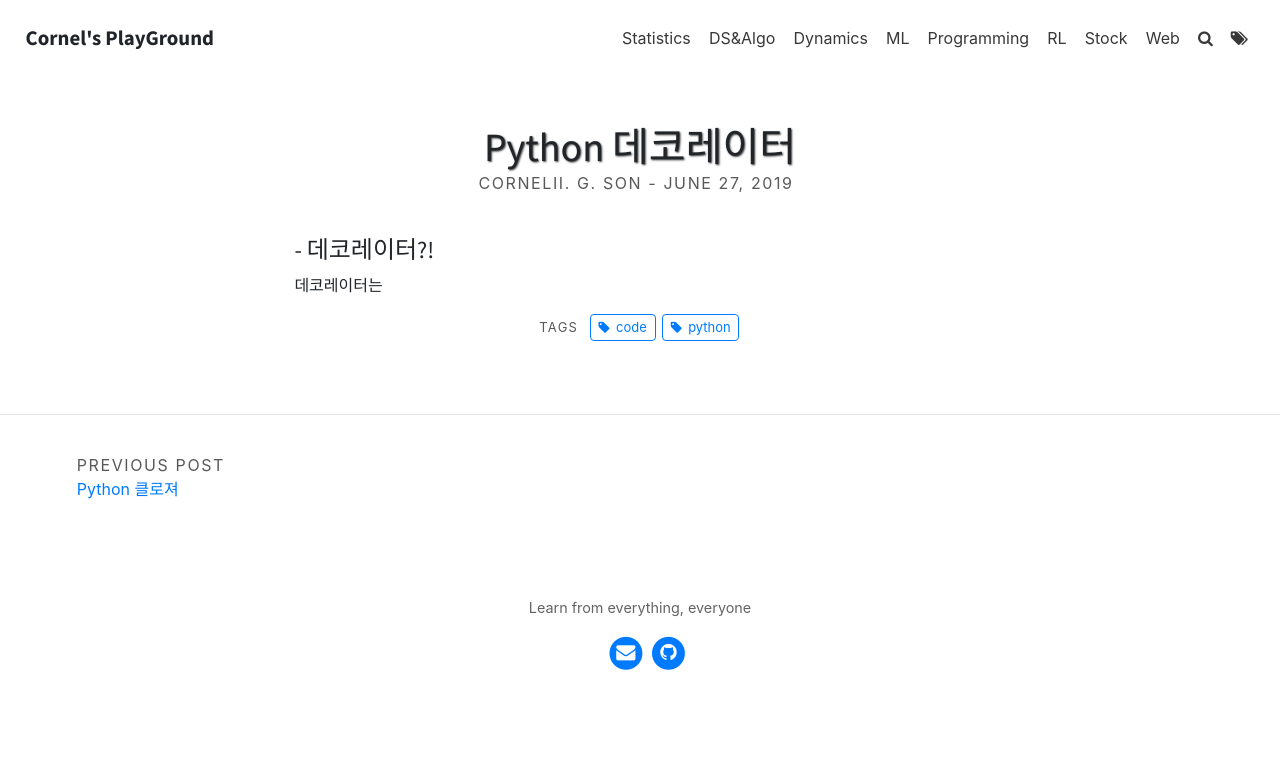
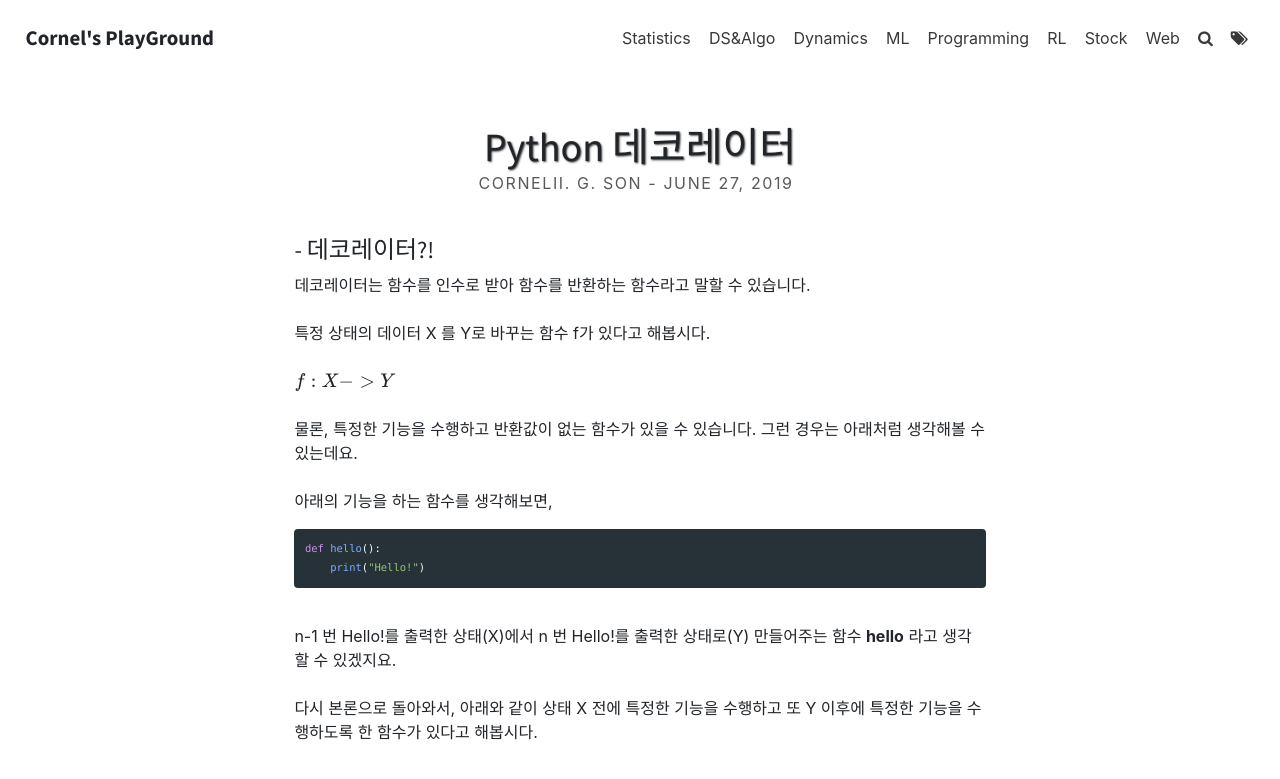
Before and after one commit to Cornelii/Cornelii.github.io, a Jekyll site: the page built from my_collections/_posts/2019-06-27-Python-Decorator.md, in a window 1280 px wide and 900 px high. Shown: the top 779 px of the window. Built offline with Jekyll 4.4.1, drawn with Linux system fonts in a browser that asks for light colours; formulas are drawn with MathJax 3.

````diff
--- a/Gemfile
+++ b/Gemfile
@@ -2,3 +2,4 @@ source "https://rubygems.org"
 gemspec
 
 gem "rake", "~> 12.3.2"
+gem "kramdown-parser-gfm"
--- a/_config.yml
+++ b/_config.yml
@@ -143,3 +143,6 @@ exclude: [".jekyll-cache", "Gemfile", "Gemfile.lock", "type-on-strap.gemspec", "
           "LICENSE", "README.md", "screenshot.png", "assets/package.json", "assets/node_modules", "assets/gulpfile.js"]
 # theme: type-on-strap # Uncomment if using the theme as a jekyll theme gem
 remote_theme: sylhare/Type-on-Strap # If using as a remote_theme in github
+
+kramdown:
+  math_engine: mathjax
--- a/_includes/head.html
+++ b/_includes/head.html
@@ -53,4 +57,7 @@
     <title>{% if page.title %}{{ page.title }} |{% endif %} {{ site.title }}</title>
     <meta name="description" content="{% if page.excerpt %}{{ page.excerpt | strip_html | strip_newlines | truncate: 160 }}{% else %}{{ site.theme_settings.description }}{% endif %}">
     -->
+    {% if page.use_math %}
+      {% include mathjax_support.html %}
+    {% endif %}
 </head>
--- a/my_collections/_posts/2019-06-27-Python-Decorator.md
+++ b/my_collections/_posts/2019-06-27-Python-Decorator.md
@@ -3,8 +3,43 @@ layout: post
 title: "Python 데코레이터"
 author-id: "Cornelii. G. Son"
 tags: [code, python]
+mathjax: true
 ---
 
 #### - 데코레이터?!
 
-데코레이터는
+데코레이터는 함수를 인수로 받아 함수를 반환하는 함수라고 말할 수 있습니다.
+<br/><br/>
+특정 상태의 데이터 X 를 Y로 바꾸는 함수 f가 있다고 해봅시다.
+<br/><br/>
+$$
+f: X -> Y
+$$
+<br/><br/>
+물론, 특정한 기능을 수행하고 반환값이 없는 함수가 있을 수 있습니다. 그런 경우는 아래처럼 생각해볼 수 있는데요.
+<br/><br/>
+아래의 기능을 하는 함수를 생각해보면, <br/>
+
+```python
+def hello():
+    print("Hello!")
+```
+<br/>
+n-1 번 Hello!를 출력한 상태(X)에서 n 번 Hello!를 출력한 상태로(Y) 만들어주는 함수 **hello** 라고 생각할 수 있겠지요.
+<br/><br/>
+다시 본론으로 돌아와서, 아래와 같이 상태 X 전에 특정한 기능을 수행하고 또 Y 이후에 특정한 기능을 수행하도록 한 함수가 있다고 해봅시다.
+<br/><br/>
+
+<br/><br/>
+
+<br/><br/>
+<br/><br/>
+<br/><br/>
+<br/><br/>
+<br/><br/>
+<br/><br/>
+<br/><br/>
+<br/><br/>
+<br/><br/>
+<br/><br/>
+<br/><br/>
````
Also changed, not shown: other parts of _includes/head.html (+4 -0 lines), _includes/mathjax_support.html (added, +23 -0 lines), my_collections/_ml/2020-03-01-ML_basic.md (renamed from my_collections/_ml/2020-03-01-머신러닝의 기초.md), my_collections/_statistics/2020-02-18-Ch1_1_Probability_Random_Variable.md (renamed from my_collections/_statistics/2020-02-18-Ch1_1_확률과 확률변수.md), my_collections/_statistics/2020-02-22-Ch1_2_Indep_Conditional_Probability.md (renamed from my_collections/_statistics/2020-02-22-Ch1_2_확률 배반과 독립, 조건부확률.md), my_collections/_statistics/2020-02-29-Ch1_3_Bayes_Theorem.md (renamed from my_collections/_statistics/2020-02-29-Ch1_3_베이즈 정리.md), my_collections/_statistics/2020-03-07-Ch1_4_mean_variance_and_transformation.md (renamed from my_collections/_statistics/2020-03-07-Ch1_4_평균과 분산, 그리고 확률변수의 변환.md), my_collections/_statistics/2020-03-13-Ch1_5_momentum_generating_function.md (renamed from my_collections/_statistics/2020-03-13-Ch1_5_확률변수의_변환과_적률생성_함수.md), my_collections/_statistics/2020-03-19-Ch1_6_sample_mean_var.md (renamed from my_collections/_statistics/2020-03-19-Ch1_6_표본평균과 표본분산.md).
